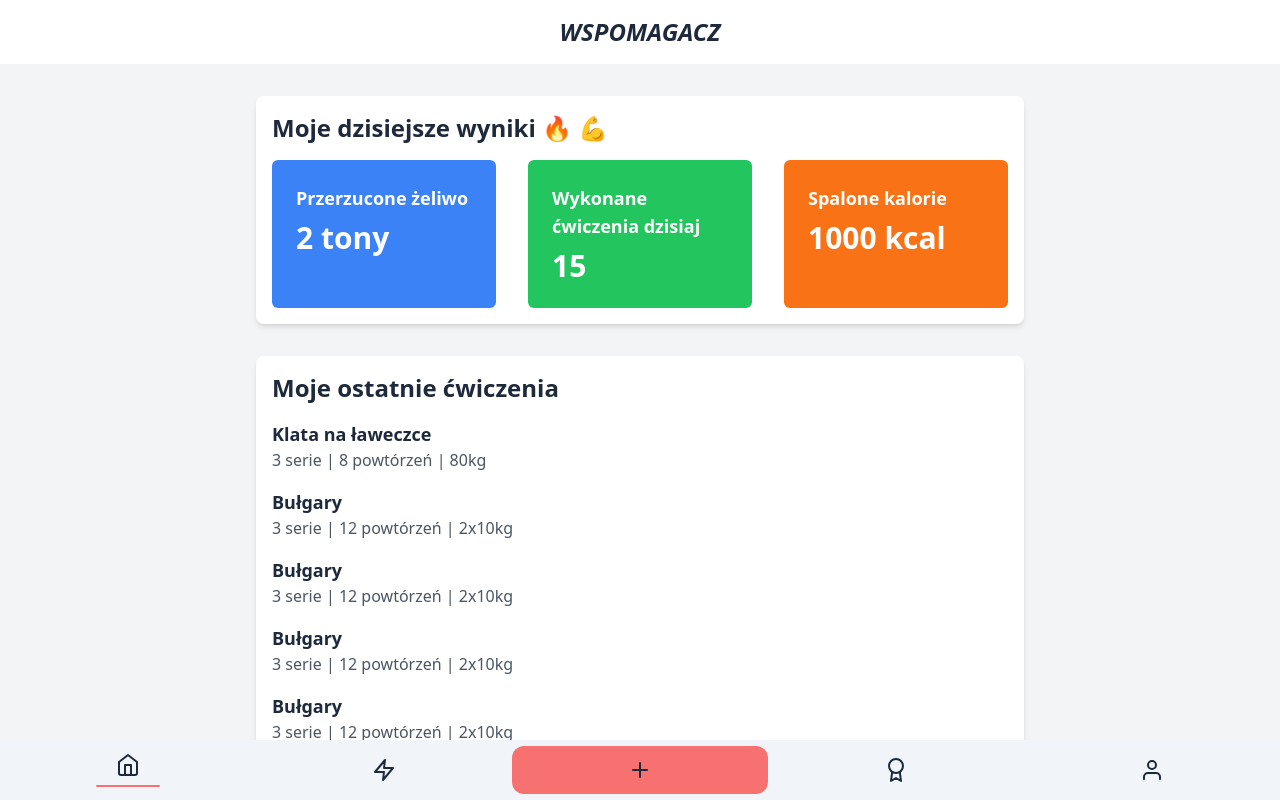
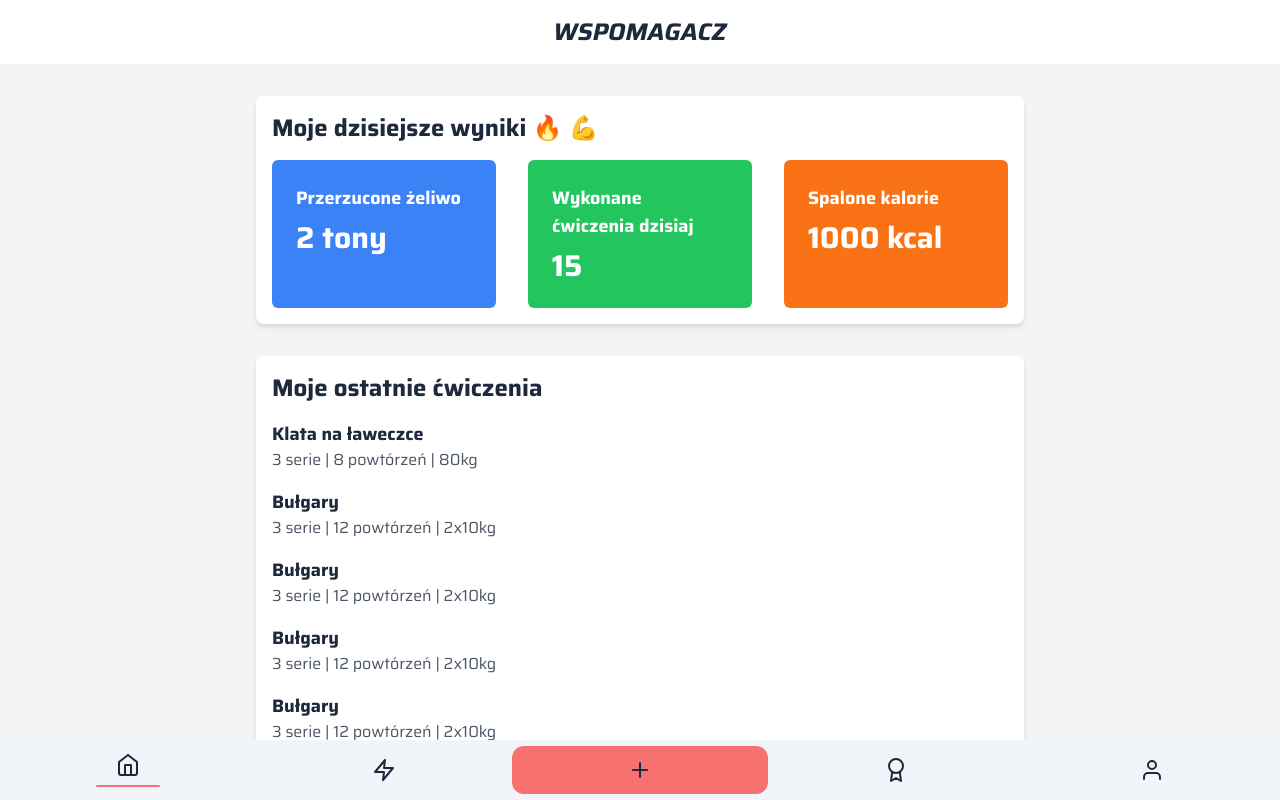
Before and after one commit to dotremilie/wspomagacz, a PHP site: page / in a window 1280 px wide. Run offline with PHP 8.4, Linux system fonts and the light colour scheme; some libraries are stand-ins or nearby versions.

Commit message:
added font

```diff
--- a/templates/head.php
+++ b/templates/head.php
@@ -8,4 +8,13 @@
     <script src="https://code.jquery.com/jquery-3.7.1.min.js" integrity="sha256-/JqT3SQfawRcv/BIHPThkBvs0OEvtFFmqPF/lYI/Cxo=" crossorigin="anonymous"></script>
     <script src="https://cdn.tailwindcss.com/"></script>
     <script src="https://unpkg.com/feather-icons"></script>
+
+    <link rel="preconnect" href="https://fonts.googleapis.com">
+    <link rel="preconnect" href="https://fonts.gstatic.com" crossorigin>
+    <link href="https://fonts.googleapis.com/css2?family=Saira:ital,wght@0,100;0,200;0,300;0,400;0,500;0,600;0,700;0,800;0,900;1,100;1,200;1,300;1,400;1,500;1,600;1,700;1,800;1,900&display=swap" rel="stylesheet">
 </head>
+<style>
+    *  {
+        font-family: 'Saira', sans-serif;
+    }
+</style>
```
